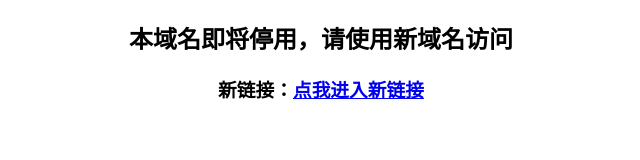
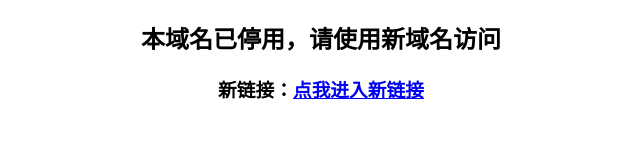
Before and after one commit to tinwacao/8tv, a plain HTML site: page index.html in a window 1280 px wide. Shown: the whole page, without its empty margins (319-959 px from the left). Drawn offline with Linux system fonts and the light colour scheme.

Commit message:
index.html

```diff
--- a/index.html
+++ b/index.html
@@ -1,2 +1,2 @@
-<!doctype html><html><head><meta charset="utf-8"><title>本域名即将停用。</title></head><body><h2><center>本域名即将停用，请使用新域名访问</center></h2>
+<!doctype html><html><head><meta charset="utf-8"><title>本域名已停用，请使用新的域名访问</title></head><body><h2><center>本域名已停用，请使用新域名访问</center></h2>
 <h3><center>新链接：<a href="https://maoshu.im">点我进入新链接</a></center></h3></body></html>
```
